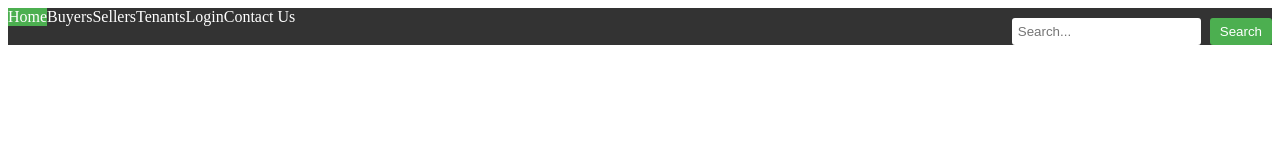
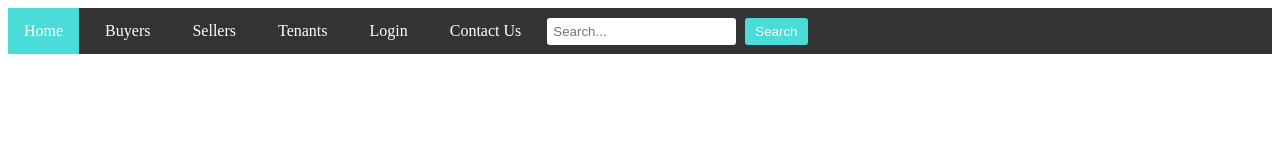
Before and after one commit to Khushi-83/Rentopia-A-Rented-Hub, a plain HTML site: page index.html in a window 1280 px wide. Drawn offline with Linux system fonts and the light colour scheme.

Commit message:
new Changes

```diff
--- a/index.html
+++ b/index.html
@@ -1,9 +1,5 @@
 <!DOCTYPE html>
-<!--[if lt IE 7]>      <html class="no-js lt-ie9 lt-ie8 lt-ie7"> <![endif]-->
-<!--[if IE 7]>         <html class="no-js lt-ie9 lt-ie8"> <![endif]-->
-<!--[if IE 8]>         <html class="no-js lt-ie9"> <![endif]-->
-<!--[if gt IE 8]>      <html class="no-js"> <!--<![endif]-->
-<html>
+<html lang="en">
     <head>
         <meta charset="utf-8">
         <meta http-equiv="X-UA-Compatible" content="IE=edge">
@@ -14,9 +10,6 @@
     </head>
     <script src="" async defer></script>
     <body>
-        <!--[if lt IE 7]>
-            <p class="browsehappy">You are using an <strong>outdated</strong> browser. Please <a href="#">upgrade your browser</a> to improve your experience.</p>
-        <![endif]-->
 
         <div class="Navigation">
             <a class="active" href="#home">Home</a>
--- a/style.css
+++ b/style.css
@@ -1,6 +1,8 @@
 /* Style for the navigation bar */
 .Navigation {
     background-color: #333; /* Background color */
+    display: flex;
+    gap: 10px;
     overflow: hidden;
 }
 
@@ -9,7 +11,7 @@
     float: left;
     display: block;
     color: white; /* Text color */
-    text-align: cent
+    text-align: center;
     padding: 14px 16px; /* Padding */
     text-decoration: none; /* Remove underline */
 }
@@ -22,7 +24,7 @@
 
 /* Style for the active link */
 .Navigation a.active {
-    background-color: #4CAF50; /* Active link background color */
+    background-color: #4bdbd9; /* Active link background color */
     color: white;
 }
 /* Style for the search form */
@@ -40,7 +42,7 @@
 
 .search-form button {
     padding: 6px 10px;
-    background-color: #4CAF50;
+    background-color: #4bdbd9;
     color: white;
     border: none;
     border-radius: 3px;
@@ -48,5 +50,5 @@
 }
 
 .search-form button:hover {
-    background-color: #45a049;
+    background-color: #4bdbd9;
 }
```
